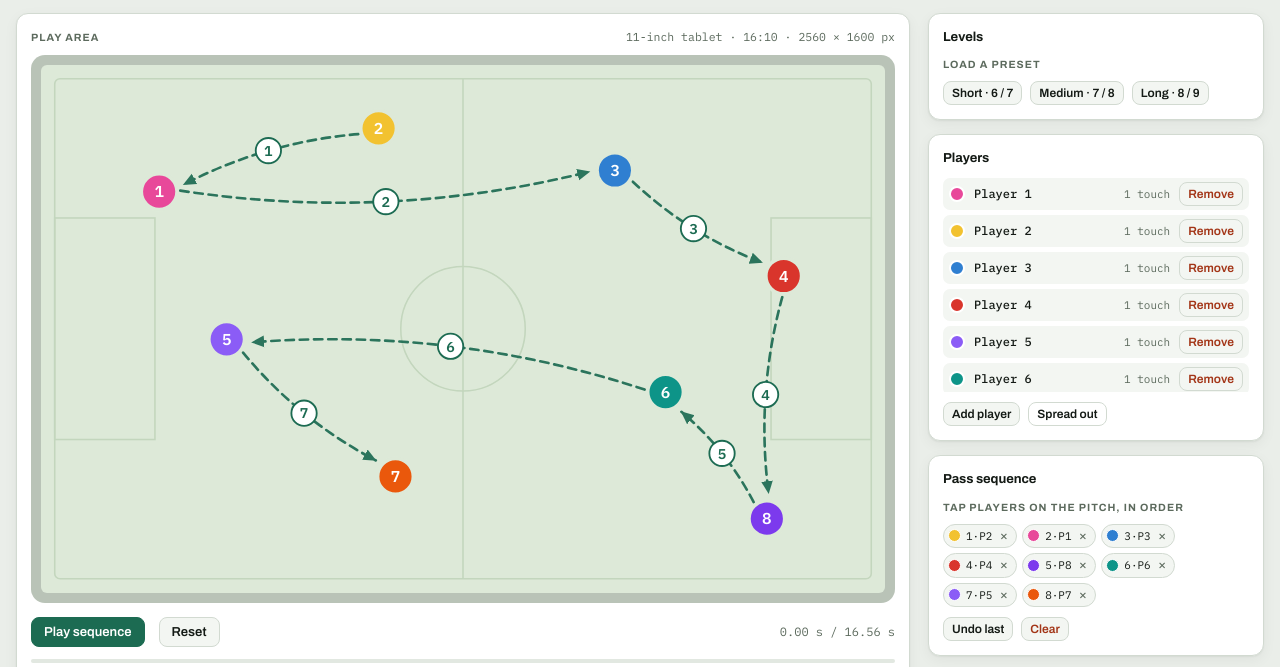
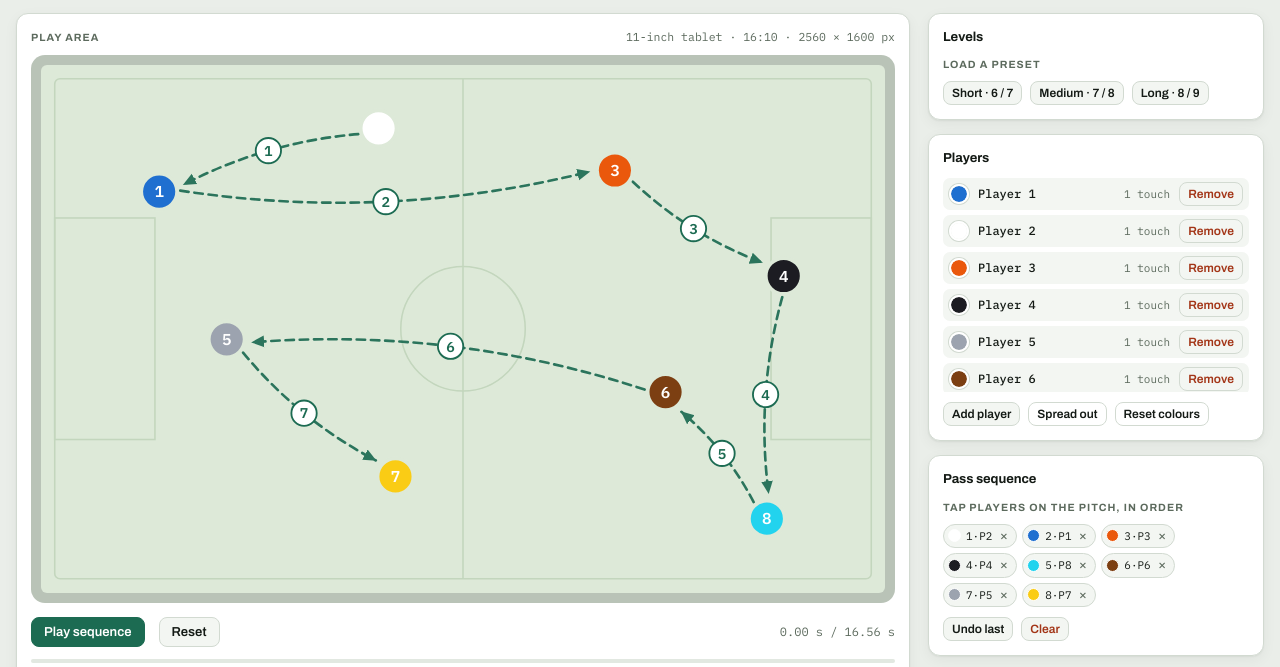
Before and after one commit to shirashvadron/pass-sequence-designer, a plain HTML site: page index.html in a window 1280 px wide. Shown: the part 76-743 px from the top of the page. Drawn offline with Linux system fonts and the light colour scheme.

Commit message:
Add files via upload

```diff
--- a/index.html
+++ b/index.html
@@ -114,6 +114,15 @@ input[type=range]{width:100%; accent-color:var(--accent); margin-top:5px}
 .plist li{display:flex; align-items:center; gap:9px; padding:4px 6px; border-radius:7px; background:var(--surface-2)}
 .sw{width:16px; height:16px; border-radius:50%; flex:0 0 auto; border:2px solid var(--surface)}
 .plist .nm{font-family:var(--mono); font-size:12px; font-weight:500}
+.sw-input{
+  width:20px; height:20px; padding:0; border:2px solid var(--surface); border-radius:50%;
+  background:none; cursor:pointer; flex:0 0 auto; box-shadow:0 0 0 1px var(--line);
+  -webkit-appearance:none; appearance:none;
+}
+.sw-input::-webkit-color-swatch-wrapper{padding:0}
+.sw-input::-webkit-color-swatch{border:none; border-radius:50%}
+.sw-input::-moz-color-swatch{border:none; border-radius:50%}
+.sw-input:focus-visible{outline:2px solid var(--accent); outline-offset:2px}
 .plist .meta{font-family:var(--mono); font-size:11px; color:var(--muted); margin-left:auto; font-variant-numeric:tabular-nums}
 
 .chips{display:flex; flex-wrap:wrap; gap:5px; margin-bottom:10px; min-height:30px}
@@ -240,6 +249,7 @@ footer.foot a{color:var(--accent)}
         <div class="row">
           <button class="btn small" id="addBtn" type="button">Add player</button>
           <button class="btn small ghost" id="spreadBtn" type="button">Spread out</button>
+          <button class="btn small ghost" id="colourBtn" type="button">Reset colours</button>
         </div>
       </section>
 
@@ -293,8 +303,11 @@ footer.foot a{color:var(--accent)}
 var VW = 1600, VH = 1000, MARGIN = 62, R = 34;
 var MIN_SEP = 0.19;
 var STORE_KEY = "psd.setups.v1";
-var KITS = ["#e8489a","#f2c230","#2f7fd1","#d9352c","#8b5cf6","#0d9488",
-            "#ea580c","#7c3aed","#0891b2","#16a34a","#db2777","#64748b"];
+// Ordered so that the first N stay as distinguishable as possible, including
+// under red-green colour blindness. Every entry is a plausible kit colour.
+var KITS = ["#1f6fd0","#ffffff","#ea580c","#1c1c22","#9ca3af","#7c3f12",
+            "#facc15","#22d3ee","#13a05a","#065f46","#7c3aed","#d9352c"];
+var COLOUR_MIN = 110;
 
 var SLOTS = {
   A:[0.14,0.24], B:[0.40,0.12], C:[0.68,0.20],
@@ -334,6 +347,42 @@ function loadPreset(key){
   stop(); renderAll();
 }
 function dist(a,b){ return Math.hypot(a.x-b.x, a.y-b.y); }
+
+/* colour separation, including simulated red-green colour blindness */
+var DEUT = [[.625,.375,0],[.700,.300,0],[0,.300,.700]];
+var PROT = [[.567,.433,0],[.558,.442,0],[0,.242,.758]];
+function hex2rgb(h){
+  h = String(h).replace("#","");
+  if(h.length === 3) h = h[0]+h[0]+h[1]+h[1]+h[2]+h[2];
+  return [parseInt(h.substr(0,2),16), parseInt(h.substr(2,2),16), parseInt(h.substr(4,2),16)];
+}
+function mx(c, M){
+  return [M[0][0]*c[0]+M[0][1]*c[1]+M[0][2]*c[2],
+          M[1][0]*c[0]+M[1][1]*c[1]+M[1][2]*c[2],
+          M[2][0]*c[0]+M[2][1]*c[1]+M[2][2]*c[2]];
+}
+function redmean(a,b){
+  var rm=(a[0]+b[0])/2, dr=a[0]-b[0], dg=a[1]-b[1], db=a[2]-b[2];
+  return Math.sqrt((2+rm/256)*dr*dr + 4*dg*dg + (2+(255-rm)/256)*db*db);
+}
+function colourGap(h1,h2){
+  var a = hex2rgb(h1), b = hex2rgb(h2);
+  return { normal: redmean(a,b),
+           cvd: Math.min(redmean(mx(a,DEUT), mx(b,DEUT)), redmean(mx(a,PROT), mx(b,PROT))) };
+}
+function colourCheck(){
+  var worstN = Infinity, worstC = Infinity, clash = null, cvdOnly = null;
+  for(var i=0;i<state.players.length;i++)
+    for(var j=i+1;j<state.players.length;j++){
+      var g = colourGap(state.players[i].color, state.players[j].color);
+      if(g.normal < worstN) worstN = g.normal;
+      if(g.cvd < worstC) worstC = g.cvd;
+      if(g.normal < COLOUR_MIN && !clash) clash = [i+1, j+1];
+      if(g.normal >= COLOUR_MIN && g.cvd < COLOUR_MIN && !cvdOnly) cvdOnly = [i+1, j+1];
+    }
+  return { normal: isFinite(worstN) ? worstN : 0, cvd: isFinite(worstC) ? worstC : 0,
+           clash: clash, cvdOnly: cvdOnly };
+}
 function sw(d){ return d / VW; }
 
 function passList(){
@@ -444,8 +493,14 @@ function renderList(){
   state.seq.forEach(function(id){ counts[id] = (counts[id]||0)+1; });
   state.players.forEach(function(p, i){
     var li = document.createElement("li");
-    var sw0 = document.createElement("span");
-    sw0.className = "sw"; sw0.style.background = p.color;
+    var sw0 = document.createElement("input");
+    sw0.type = "color"; sw0.className = "sw-input"; sw0.value = p.color;
+    sw0.title = "Change kit colour";
+    sw0.setAttribute("aria-label", "Kit colour for player " + (i+1));
+    sw0.addEventListener("input", function(e){
+      p.color = e.target.value;
+      drawPlayers(); renderChips(); renderMetrics(); renderExport();
+    });
     var nm = document.createElement("span");
     nm.className = "nm"; nm.textContent = "Player " + (i+1);
     var meta = document.createElement("span");
@@ -500,6 +555,9 @@ function renderMetrics(){
   add("Shortest / longest", m.min.toFixed(3) + " / " + m.max.toFixed(3));
   add("Closest two players", m.minSep ? m.minSep.toFixed(3) + " sw" : "—",
       m.offenders.length ? "bad" : (m.minSep ? "good" : ""));
+  var cc = colourCheck();
+  add("Closest two colours", state.players.length > 1 ? Math.round(cc.normal) : "\u2014",
+      cc.clash ? "bad" : (state.players.length > 1 ? "good" : ""));
   add("Players never touched", String(m.untouched), m.untouched ? "bad" : "good");
   add("Players touched twice+", String(m.repeats));
   add("Sequence duration", m.total.toFixed(2) + " s");
@@ -511,6 +569,17 @@ function renderMetrics(){
       "</strong> sit closer than the " + MIN_SEP.toFixed(2) +
       " screen-width minimum. Tap targets may overlap and the ball's path gets hard to follow.";
     box.appendChild(w);
+  }
+  if(cc.clash){
+    var cw = document.createElement("p"); cw.className = "note alert";
+    cw.innerHTML = "Players <strong>" + cc.clash[0] + "</strong> and <strong>" + cc.clash[1] +
+      "</strong> are too close in colour. Colour is the only thing telling players apart.";
+    box.appendChild(cw);
+  } else if(cc.cvdOnly){
+    var cv = document.createElement("p"); cv.className = "note";
+    cv.innerHTML = "Players <strong>" + cc.cvdOnly[0] + "</strong> and <strong>" + cc.cvdOnly[1] +
+      "</strong> look alike with red-green colour blindness, which affects about 1 boy in 12.";
+    box.appendChild(cv);
   }
   if(m.untouched === 0 && m.repeats === 0 && m.passes > 0){
     var n = document.createElement("p"); n.className = "note";
@@ -530,7 +599,8 @@ function renderExport(){
     windUpMs: state.pauseMs,
     meanPassDistance: Number(m.mean.toFixed(4)),
     players: state.players.map(function(p, i){
-      return { id: "P" + (i+1), x: Number((p.x/VW).toFixed(4)), y: Number((p.y/VH).toFixed(4)) };
+      return { id: "P" + (i+1), colour: p.color,
+               x: Number((p.x/VW).toFixed(4)), y: Number((p.y/VH).toFixed(4)) };
     }),
     sequence: state.seq.map(function(id){ return "P" + (state.players.indexOf(byId(id))+1); })
   };
@@ -712,6 +782,10 @@ $("playBtn").addEventListener("click", function(){ if(play.on){ stop(); } else {
 $("stopBtn").addEventListener("click", stop);
 $("addBtn").addEventListener("click", addPlayer);
 $("spreadBtn").addEventListener("click", spread);
+$("colourBtn").addEventListener("click", function(){
+  state.players.forEach(function(p, i){ p.color = KITS[i % KITS.length]; });
+  renderAll();
+});
 $("undoBtn").addEventListener("click", function(){ state.seq.pop(); stop(); renderAll(); });
 $("clearBtn").addEventListener("click", function(){ state.seq = []; stop(); renderAll(); });
 Array.prototype.forEach.call(document.querySelectorAll("[data-preset]"), function(b){
```
